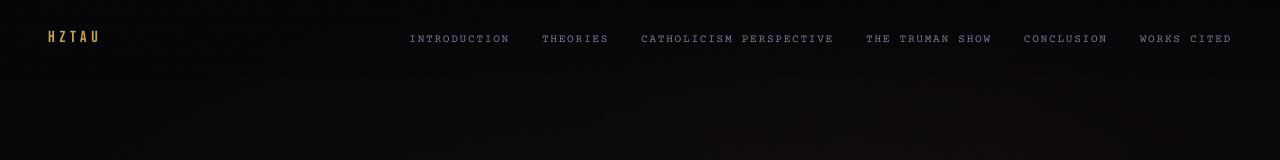
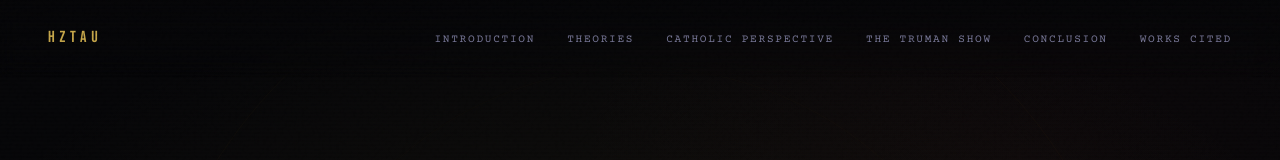
Before and after one commit to robdunc/philproj, a plain HTML site: page index.html in a window 1280 px wide. Shown: the top 160 px of the page. Drawn offline with nearby package versions, Linux system fonts and the light colour scheme; a web font is replaced by a local one.

Commit message:
Update index.html

```diff
--- a/index.html
+++ b/index.html
@@ -560,7 +560,7 @@
   <ul class="nav-links">
     <li><a href="#introduction">Introduction</a></li>
     <li><a href="#theories">Theories</a></li>
-    <li><a href="#catholic">Catholicism Perspective</a></li>
+    <li><a href="#catholic">Catholic Perspective</a></li>
     <li><a href="#truman">The Truman Show</a></li>
     <li><a href="#conclusion">Conclusion</a></li>
     <li><a href="#cited">Works Cited</a></li>
@@ -608,6 +608,7 @@
      Like our brain, a vinyl record is entirely physical; it is made from plastic and etched with grooves. However, when played, it produces non-physical experiences: thoughts and emotions. The lyrics, rhythm, and melody
      are not physically present in the same way as the record itself, but their interaction is what makes the experience meaningful. This everyday object symbolizes the relationship between physical and mental properties, highlighting
      how these two aspects of reality are not separate, but deeply interconnected.
+
     <img src="/hero-image5.png.jpg"/>
 
     <div class="theory-name">Materialism</div>
@@ -626,7 +627,7 @@
 
  <!-- CATHOLICISM PERSPECTIVE -->
 <section id="catholic">
-  <h2 class="section-title">Catholicism<em></em></h2>
+  <h2 class="section-title">Catholic Perspective<em></em></h2>
   <p class="section-body">
    From Genesis 1:27, Imago Dei refers to the spiritual part of humanity. This theological concept has caused Catholics to view a human as a participant in two dimensions of reality: physical
    and mental/spiritual. Physical refers to the human body that exists in the physical world, while mental/spiritual refers to human intellect and will, reflecting God.
```
